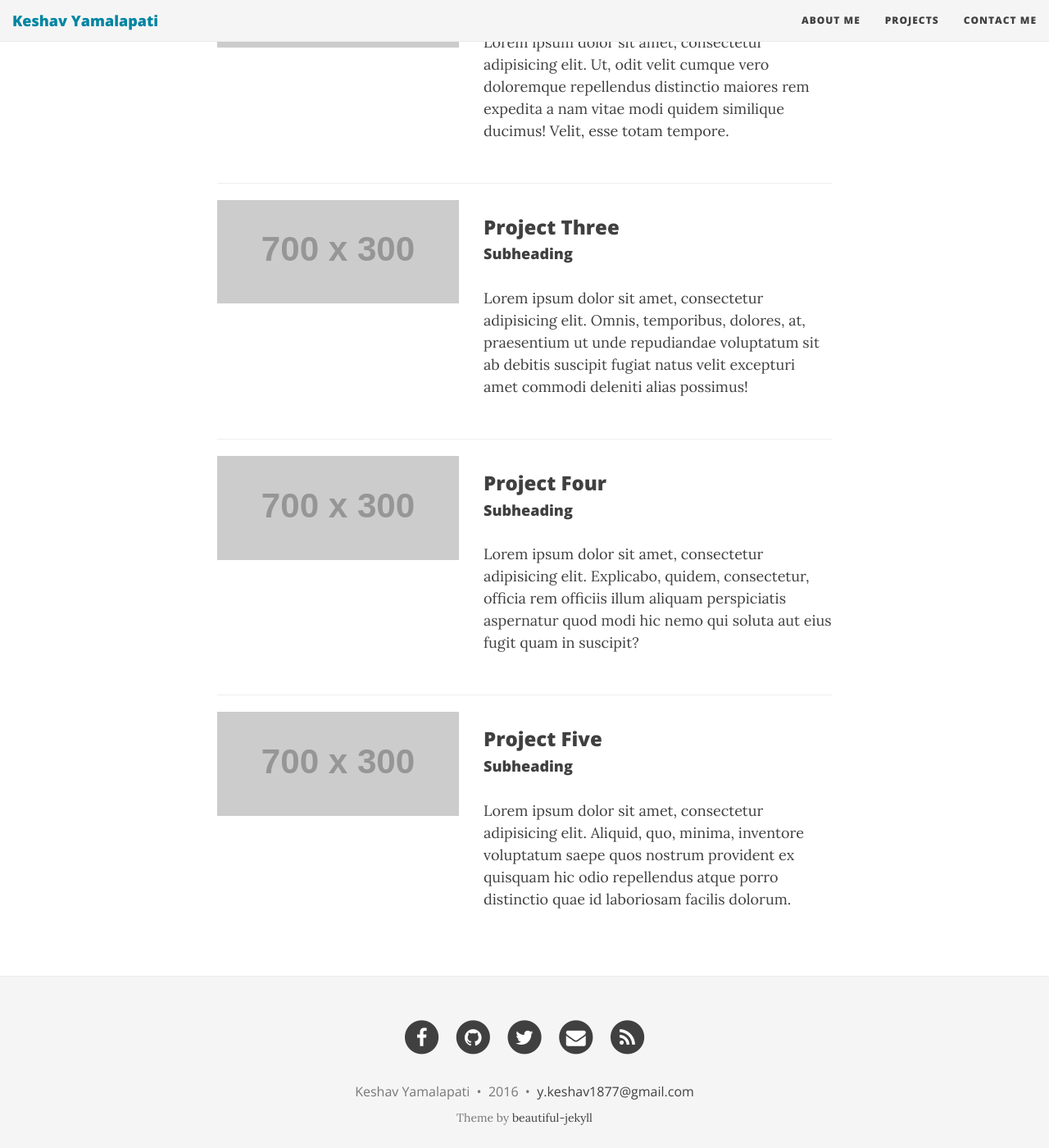
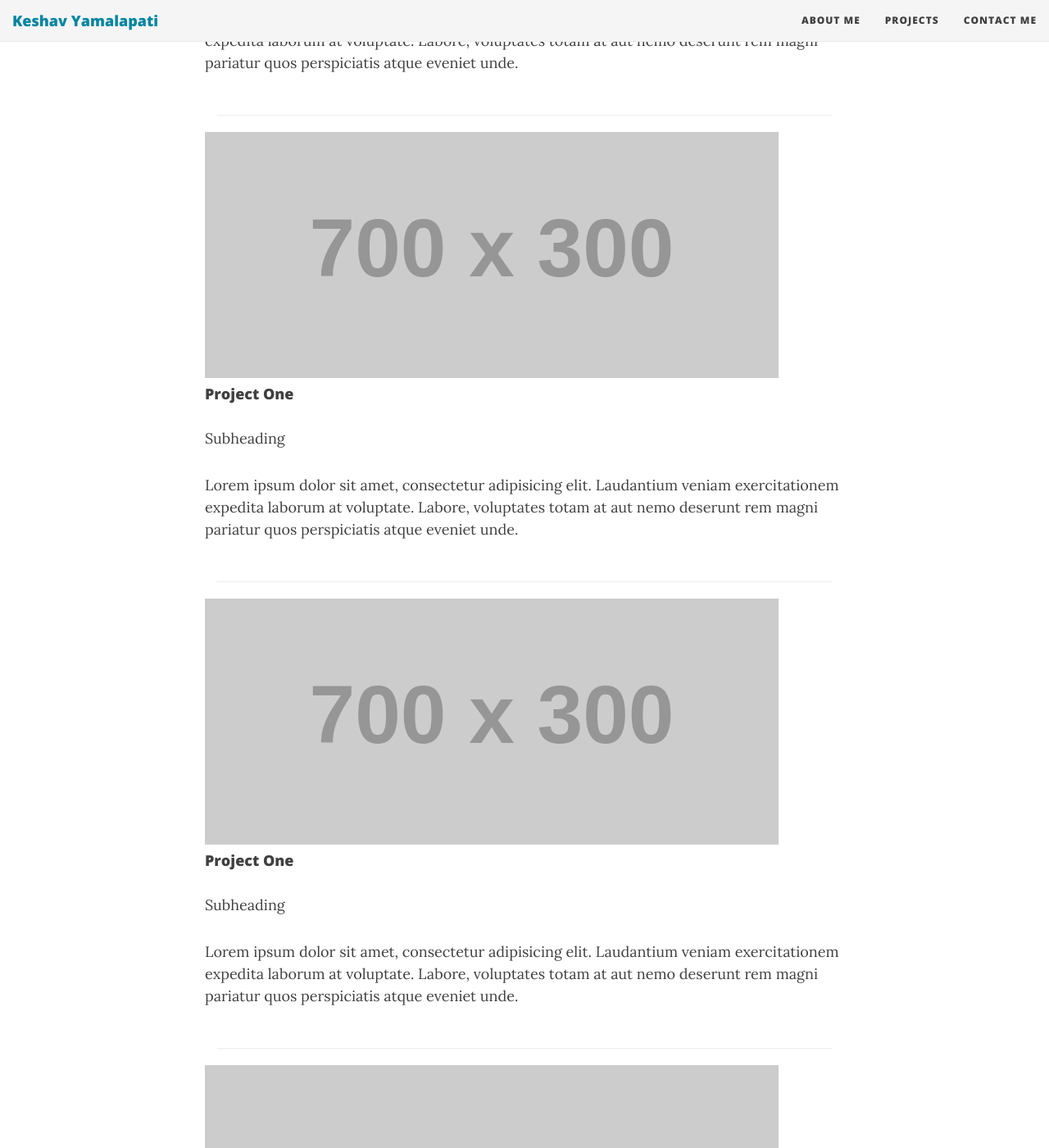
Before and after one commit to ykeshav/ykeshav.github.io, a Jekyll site: the page built from projects.html, in a window 1280 px wide and 1400 px high, scrolled down 709 px. Shown: the whole window at 82% size. Built offline with Jekyll 4.4.1, drawn with Linux system fonts in a browser that asks for light colours; nearby versions of some CDN libraries; some of the changed text lies outside the part shown.

Commit message:
changed project layout design

```diff
--- a/projects.html
+++ b/projects.html
@@ -6,35 +6,28 @@ subtitle: Web and Mobile Projects
 
 <!-- Project One -->
 <div class="row">
-  <div class="col-md-5">
   <a href="#">
     <img class="img-responsive" src="http://placehold.it/700x300" alt="">
   </a>
-  </div>
-  <div class="col-md-7">
-    <h3>Project One</h3>
-    <h4>Subheading</h4>
+  <h4>Project One</h4>
+  <p>Subheading</p>
   <p>Lorem ipsum dolor sit amet, consectetur adipisicing elit. Laudantium veniam exercitationem expedita laborum at
     voluptate. Labore, voluptates totam at aut nemo deserunt rem magni pariatur quos perspiciatis atque eveniet
     unde.</p>
-  </div>
 </div>
 <!-- /.row -->
 <hr>
 
 <!-- Project Two -->
 <div class="row">
-  <div class="col-md-5">
   <a href="#">
     <img class="img-responsive" src="http://placehold.it/700x300" alt="">
   </a>
-  </div>
-  <div class="col-md-7">
-    <h3>Project Two</h3>
-    <h4>Subheading</h4>
-    <p>Lorem ipsum dolor sit amet, consectetur adipisicing elit. Ut, odit velit cumque vero doloremque repellendus
-      distinctio maiores rem expedita a nam vitae modi quidem similique ducimus! Velit, esse totam tempore.</p>
-  </div>
+  <h4>Project One</h4>
+  <p>Subheading</p>
+  <p>Lorem ipsum dolor sit amet, consectetur adipisicing elit. Laudantium veniam exercitationem expedita laborum at
+    voluptate. Labore, voluptates totam at aut nemo deserunt rem magni pariatur quos perspiciatis atque eveniet
+    unde.</p>
 </div>
 <!-- /.row -->
 
@@ -42,18 +35,14 @@ subtitle: Web and Mobile Projects
 
 <!-- Project Three -->
 <div class="row">
-  <div class="col-md-5">
   <a href="#">
     <img class="img-responsive" src="http://placehold.it/700x300" alt="">
   </a>
-  </div>
-  <div class="col-md-7">
-    <h3>Project Three</h3>
-    <h4>Subheading</h4>
-    <p>Lorem ipsum dolor sit amet, consectetur adipisicing elit. Omnis, temporibus, dolores, at, praesentium ut unde
-      repudiandae voluptatum sit ab debitis suscipit fugiat natus velit excepturi amet commodi deleniti alias
-      possimus!</p>
-  </div>
+  <h4>Project One</h4>
+  <p>Subheading</p>
+  <p>Lorem ipsum dolor sit amet, consectetur adipisicing elit. Laudantium veniam exercitationem expedita laborum at
+    voluptate. Labore, voluptates totam at aut nemo deserunt rem magni pariatur quos perspiciatis atque eveniet
+    unde.</p>
 </div>
 <!-- /.row -->
 
@@ -61,18 +50,14 @@ subtitle: Web and Mobile Projects
 
 <!-- Project Four -->
 <div class="row">
-
-  <div class="col-md-5">
   <a href="#">
     <img class="img-responsive" src="http://placehold.it/700x300" alt="">
   </a>
-  </div>
-  <div class="col-md-7">
-    <h3>Project Four</h3>
-    <h4>Subheading</h4>
-    <p>Lorem ipsum dolor sit amet, consectetur adipisicing elit. Explicabo, quidem, consectetur, officia rem officiis
-      illum aliquam perspiciatis aspernatur quod modi hic nemo qui soluta aut eius fugit quam in suscipit?</p>
-  </div>
+  <h4>Project One</h4>
+  <p>Subheading</p>
+  <p>Lorem ipsum dolor sit amet, consectetur adipisicing elit. Laudantium veniam exercitationem expedita laborum at
+    voluptate. Labore, voluptates totam at aut nemo deserunt rem magni pariatur quos perspiciatis atque eveniet
+    unde.</p>
 </div>
 <!-- /.row -->
 
@@ -80,16 +65,13 @@ subtitle: Web and Mobile Projects
 
 <!-- Project Five -->
 <div class="row">
-  <div class="col-md-5">
   <a href="#">
     <img class="img-responsive" src="http://placehold.it/700x300" alt="">
   </a>
-  </div>
-  <div class="col-md-7">
-    <h3>Project Five</h3>
-    <h4>Subheading</h4>
-    <p>Lorem ipsum dolor sit amet, consectetur adipisicing elit. Aliquid, quo, minima, inventore voluptatum saepe quos
-      nostrum provident ex quisquam hic odio repellendus atque porro distinctio quae id laboriosam facilis dolorum.</p>
-  </div>
+  <h4>Project One</h4>
+  <p>Subheading</p>
+  <p>Lorem ipsum dolor sit amet, consectetur adipisicing elit. Laudantium veniam exercitationem expedita laborum at
+    voluptate. Labore, voluptates totam at aut nemo deserunt rem magni pariatur quos perspiciatis atque eveniet
+    unde.</p>
 </div>
 <!-- /.row -->
```
Lines whose indentation alone changed are shown as unchanged.
